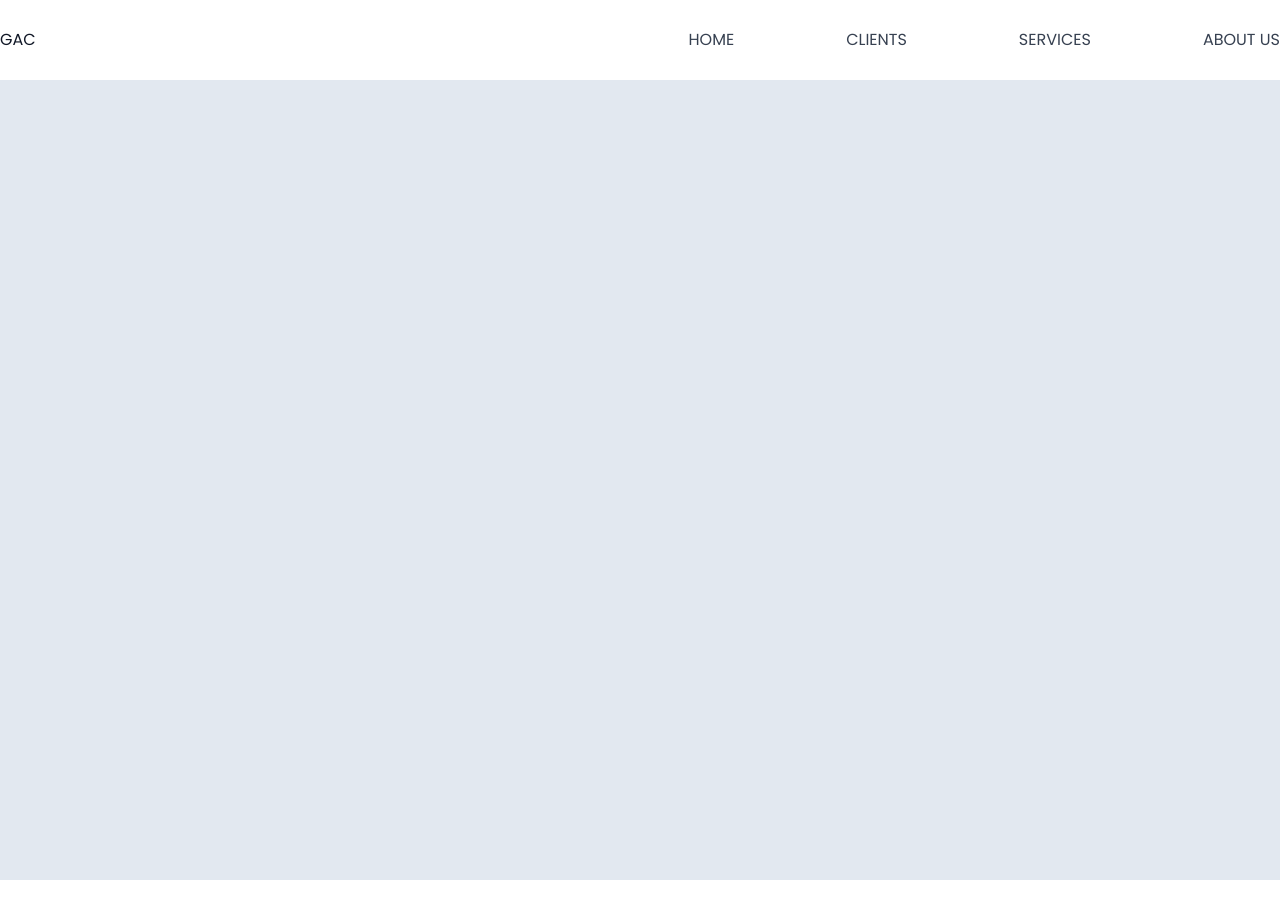
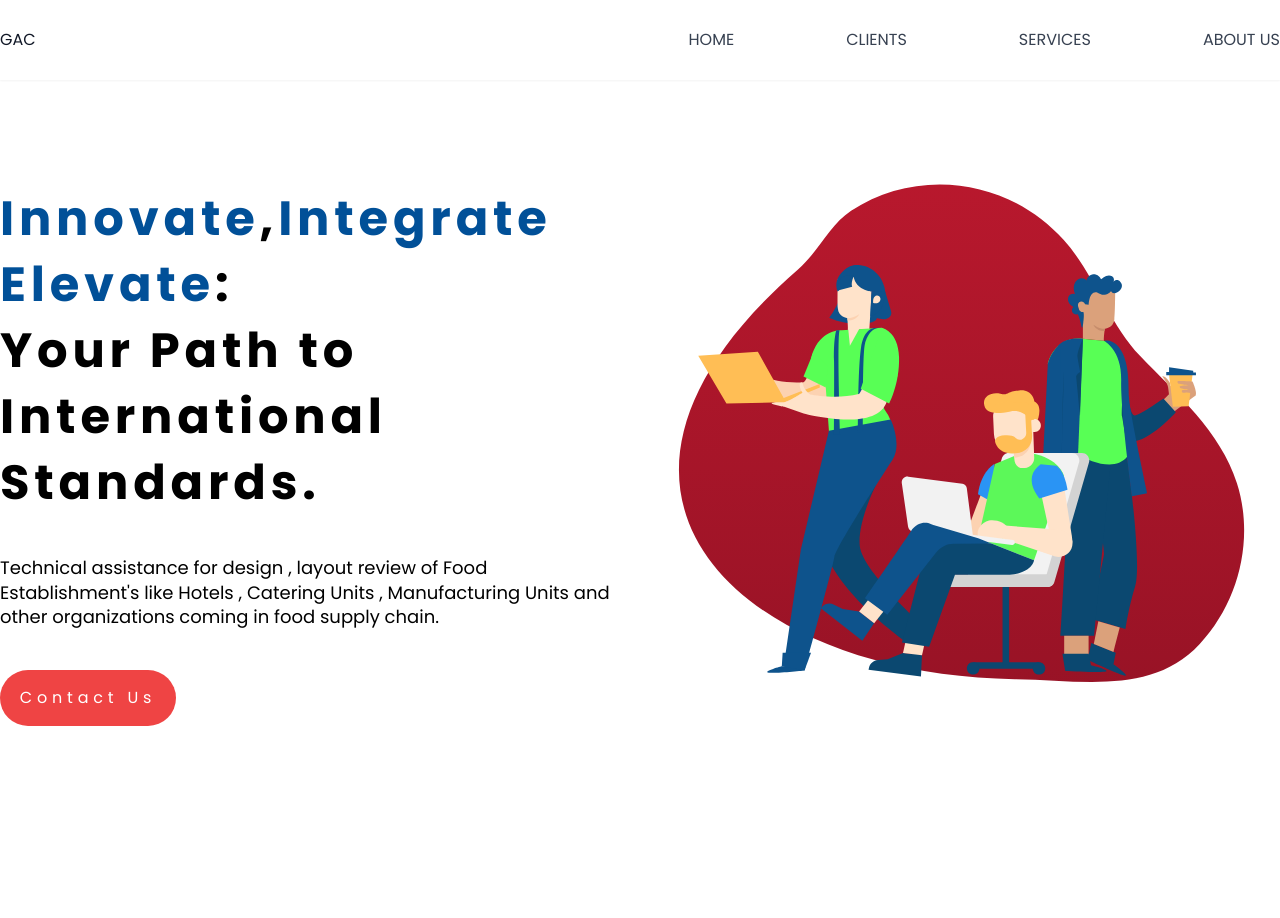
Before and after one commit to aldershko/GAC, a React (Vite) app in the folder gac_web/: page / in a window 1280 px wide. Shown: the top 918 px of the page. Before the commit the page ends 880 px from the top, so only its background shows below. Built offline with nearby package versions, Linux system fonts and the light colour scheme.

Commit message:
refactor: add home page UI

```diff
--- a/gac_web/src/components/Header.tsx
+++ b/gac_web/src/components/Header.tsx
@@ -2,7 +2,7 @@ import React from "react";
 
 const header = () => {
   return (
-    <header className="w-full items-center align-middle text-gray-700 bg-white border-gray-100 shadow-sm body-font">
+    <header className="w-full sticky top-0 items-center align-middle text-gray-700 bg-white border-gray-100 shadow-sm body-font">
       <div className="container justify-between flex flex-col flex-wrap items-center py-5 mx-auto md:flex-row">
         <div className="flex align-middle justify-center items-center order-first font-medium text-gray-900  title-font ">
           <div className="pr-2 py-2">GAC</div>
--- a/gac_web/src/components/HomePage.tsx
+++ b/gac_web/src/components/HomePage.tsx
@@ -1,7 +1,41 @@
 import React from "react";
+import home from "../assets/home.svg";
 
 const HomePage = () => {
-  return <div className="bg-slate-200 min-h-screen container mx-auto"></div>;
+  return (
+    <div className=" min-h-screen container mt-16 mx-auto">
+      <div className="flex justify-between">
+        {/* content div */}
+        <div className="flex w-611 font-bold tracking-widest leading-snug text-5xl flex-col justify-center align-middle">
+          <div>
+            <h1 className="text-paraBlue flex flex-row">
+              Innovate <p className="text-black">,</p> Integrate
+            </h1>
+          </div>
+          <h1 className="text-paraBlue flex flex-row">
+            Elevate<p className="text-black">:</p>
+          </h1>
+          <div className="flex flex-col justify-between">
+            <h1 className="text-black">
+              Your Path to International Standards.
+            </h1>
+            <h1 className="text-black mt-10 font-medium tracking-normal leading-snug text-lg">
+              Technical assistance for design , layout review of Food
+              Establishment's like Hotels , Catering Units , Manufacturing Units
+              and other organizations coming in food supply chain.
+            </h1>
+            <button className="rounded-full w-44 mt-10 p-4  bg-red-500 text-white text-base font-medium">
+              Contact Us
+            </button>
+          </div>
+        </div>
+        {/* img div */}
+        <div className="w-611 h-611">
+          <img src={home} alt="" />
+        </div>
+      </div>
+    </div>
+  );
 };
 
 export default HomePage;
--- a/gac_web/tailwind.config.js
+++ b/gac_web/tailwind.config.js
@@ -8,9 +8,11 @@ export default {
       },
       height: {
         128: "32rem",
+        611: "39rem",
       },
       width: {
         128: "32rem",
+        611: "39rem",
       },
       fontFamily: {
         inter: ["Inter", "sans-serif"],
@@ -21,7 +23,7 @@ export default {
         softGray: "#F8F9FA",
         stroke: "#DEE3E8",
         stoneGray: "#BDBCBD",
-        paraBlue: "#3B71FD",
+        paraBlue: "#015098",
         divider: "#e8e9eb",
         menuBg: "#FCFBFC",
         keepYellow: "#FEEFC3",
```
Also changed, not shown: gac_web/src/assets/home.svg (added).
